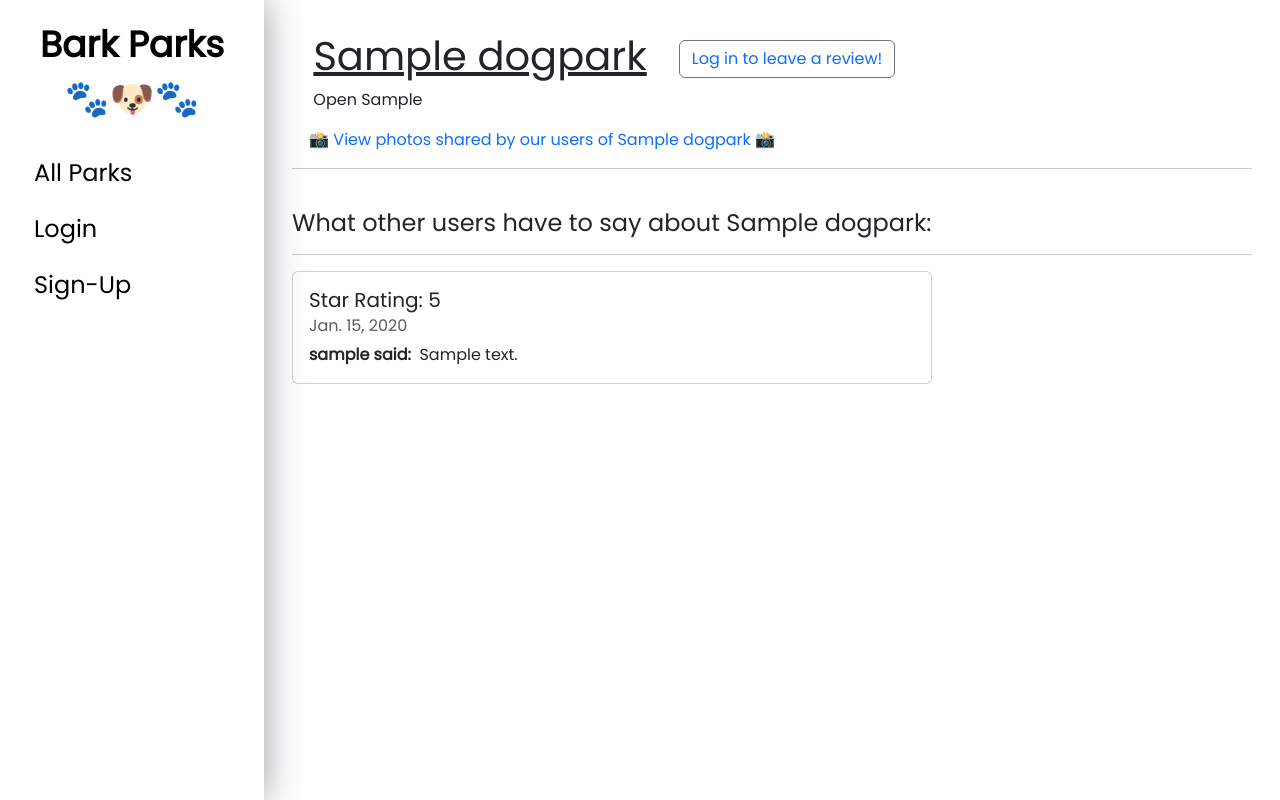
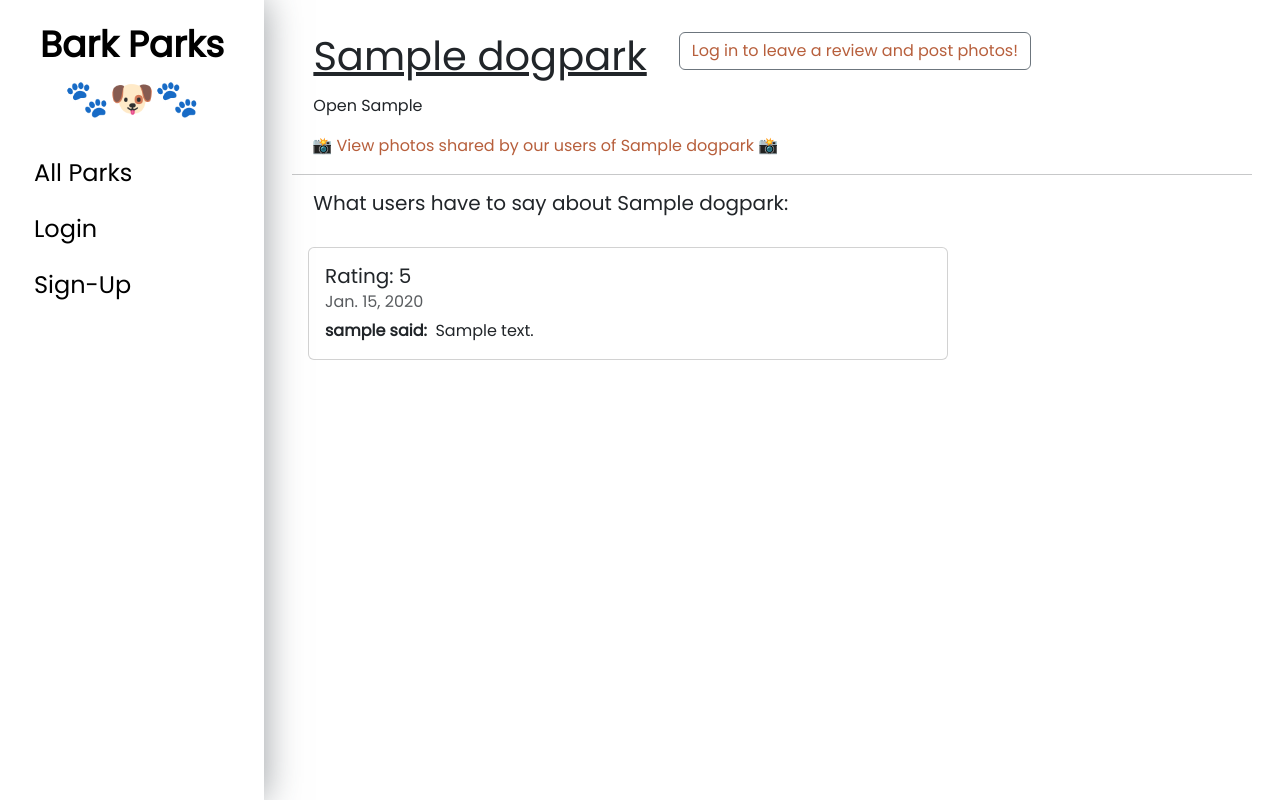
Before and after one commit to dustinowen/BarkParks, a Django app: page /parks/1/ in a window 1280 px wide. Run offline with Django 3.2, Linux system fonts and the light colour scheme; tables that the repository leaves empty hold one stand-in row (values such as "Sample post").

Commit message:
Update styling/layout

```diff
--- a/main_app/templates/parks/addpicture.html
+++ b/main_app/templates/parks/addpicture.html
@@ -32,7 +32,7 @@
   .photo-upload-form h2:after {
     content: "";
     height: 2px;
-    width: 12%;
+    width: 16%;
     background: #d4d4d4;
     position: absolute;
     top: 50%;
@@ -109,7 +109,7 @@
 <div class="photo-upload-form">
   <form method="POST" enctype="multipart/form-data">
     {% csrf_token %}
-    <h2>Upload A Photo</h2>
+    <h2>Share A Photo</h2>
     <p class="hint-text">
       Share pictures from your visit to<br />
       {{ park.name }}
--- a/main_app/templates/parks/addreview.html
+++ b/main_app/templates/parks/addreview.html
@@ -168,7 +168,7 @@
     <div class="form-group">
       <button
         type="submit"
-        class="btn btn-info btn-lg btn-block"
+        class="btn btn-dark btn-lg btn-block"
         value="Add Review"
       >
         Post
--- a/main_app/templates/parks/details.html
+++ b/main_app/templates/parks/details.html
@@ -1,33 +1,45 @@
-{% extends 'base.html' %} {% block content %} {% if user.is_authenticated %}
-
+{% extends 'base.html' %} {% block content %}
+<style>
+  a {
+    color: rgb(183, 95, 60);
+  }
+</style>
+{% if user.is_authenticated %}
+<br />
 <h1>
   &nbsp;&nbsp;<u>{{park.name}}</u> &nbsp;&nbsp;<button
     type="button"
     class="btn btn-outline-secondary"
+    style="margin-bottom: 1rem"
   >
     <a href="{% url 'addreview' park.id %}">Add A Review</a>
   </button>
-  &nbsp;&nbsp;<button type="button" class="btn btn-outline-secondary">
+  &nbsp;&nbsp;<button
+    type="button"
+    class="btn btn-outline-secondary"
+    style="margin-bottom: 1rem"
+  >
     <a href="{% url 'addphoto' park.id %}">Add A Photo</a>
   </button>
 </h1>
 &nbsp;&nbsp;&nbsp;&nbsp;&nbsp;Open {{park.hours}}
 <p></p>
+<i class="fa-solid fa-list pe-2"></i>
+
+<i class="fa-solid fa-list pe-2"></i>
+<a href="{% url 'park_pictures' park.id %}"
+  >&nbsp;📸 View photos shared by our users of {{ park.name }} 📸</a
+>
 <p></p>
+<hr />
 
-<a href="{% url 'park_pictures' park.id %}"
-  >&nbsp;&nbsp;&nbsp;&nbsp;📸 View & Share photos from your visit to {{
-  park.name }} 📸</a
->
+<h5>&nbsp;&nbsp;&nbsp;&nbsp;What users have to say about {{ park.name }}:</h5>
+<i class="fa-solid fa-list pe-2"></i>
 
-<hr />
-&nbsp;&nbsp;&nbsp;&nbsp;
-<h4>What other users have to say about {{ park.name }}:</h4>
-<hr />
 {% for review in park.reviews_set.all %}
-<div class="card" style="width: 40rem; margin-bottom: 1rem">
+<div class="card" style="width: 40rem; margin-bottom: 1rem; margin-left: 1rem">
   <div class="card-body">
-    <h5 class="card-title">Star Rating: {{ review.rating }}</h5>
+    <h5 class="card-title">Rating: {{ review.rating }}</h5>
     <h6 class="card-subtitle mb-2 text-muted">{{ review.date }}</h6>
     <p class="card-text">
       <strong>{{ review.user }} said:</strong>&nbsp; {{ review.review}}
@@ -36,35 +48,38 @@
 </div>
 
 {% endfor %} {% else %}
+
 <br />
 <h1>
   &nbsp;&nbsp;<u>{{park.name}}</u> &nbsp;&nbsp;<button
     type="button"
     class="btn btn-outline-secondary"
+    style="margin-bottom: 1rem"
   >
     <a href="{% url 'login' %}?next={{ request.path }}"
-      >Log in to leave a review!</a
+      >Log in to leave a review and post photos!</a
     >
   </button>
 </h1>
 
 &nbsp;&nbsp;&nbsp;&nbsp;&nbsp;Open {{park.hours}}
 <p></p>
+<i class="fa-solid fa-list pe-2"></i>
+
+<i class="fa-solid fa-list pe-2"></i>
+<a href="{% url 'park_pictures' park.id %}"
+  >&nbsp;📸 View photos shared by our users of {{ park.name }} 📸</a
+>
 <p></p>
+<hr />
 
-<a href="{% url 'park_pictures' park.id %}"
-  >&nbsp;&nbsp;&nbsp;&nbsp;📸 View photos shared by our users of {{ park.name }}
-  📸</a
->
+<h5>&nbsp;&nbsp;&nbsp;&nbsp;What users have to say about {{ park.name }}:</h5>
+<i class="fa-solid fa-list pe-2"></i>
 
-<hr />
-&nbsp;&nbsp;&nbsp;&nbsp;
-<h4>What other users have to say about {{ park.name }}:</h4>
-<hr />
 {% for review in park.reviews_set.all %}
-<div class="card" style="width: 40rem; margin-bottom: 1rem">
+<div class="card" style="width: 40rem; margin-bottom: 1rem; margin-left: 1rem">
   <div class="card-body">
-    <h5 class="card-title">Star Rating: {{ review.rating }}</h5>
+    <h5 class="card-title">Rating: {{ review.rating }}</h5>
     <h6 class="card-subtitle mb-2 text-muted">{{ review.date }}</h6>
     <p class="card-text">
       <strong>{{ review.user }} said:</strong>&nbsp; {{ review.review}}
--- a/main_app/templates/parks/index.html
+++ b/main_app/templates/parks/index.html
@@ -5,6 +5,9 @@
     height: 400px;
     width: 700px;
     margin: auto;
+  }
+  a {
+    color: rgb(183, 95, 60);
   }
 </style>
 
@@ -87,7 +90,7 @@
 <ul>
   {% for park in parks %}
 
-  <li><a href="{% url 'park_details' park.id %}">{{ park.name }}</a></li>
+  <li><a href="{% url 'park_details' park.id %}">▻&nbsp;{{ park.name }}</a></li>
   <p>{% endfor %}</p>
 </ul>
 
--- a/main_app/templates/registration/login.html
+++ b/main_app/templates/registration/login.html
@@ -149,7 +149,7 @@
     </div>
 
     <div class="form-group">
-      <button type="submit" class="btn btn-info btn-lg btn-block" value="login">
+      <button type="submit" class="btn btn-dark btn-lg btn-block" value="login">
         Log In
       </button>
       <input type="hidden" name="next" value="{{ request.GET.next }}" />
--- a/main_app/templates/registration/signup.html
+++ b/main_app/templates/registration/signup.html
@@ -156,7 +156,7 @@
     <div class="form-group">
       <button
         type="submit"
-        class="btn btn-info btn-lg btn-block"
+        class="btn btn-dark btn-lg btn-block"
         value="Sign up"
       >
         Sign Up
--- a/main_app/urls.py
+++ b/main_app/urls.py
@@ -4,6 +4,7 @@ from django.conf import settings
 from django.conf.urls.static import static
 
 urlpatterns = [
+
     path('', views.home, name='home'),
 
     path('parks/', views.parks_index, name='parksindex'),
@@ -30,8 +31,4 @@ urlpatterns = [
 
     path('map/', views.map, name='map'),
 
-    path('upload/', views.upload_photo, name='uploadphoto'),
-
-
-
 ] + static(settings.MEDIA_URL, document_root=settings.MEDIA_ROOT)
--- a/main_app/views.py
+++ b/main_app/views.py
@@ -74,17 +74,6 @@ def favorites(request):
 def user_profile(request):
     return render(request, 'user/profile.html')
 
-def upload_photo(request):
-    form = ImageForm(request.POST, request.FILES)
-    if request.method == 'POST':
-        if form.is_valid():
-            form.instance.user = request.user
-            form.save()
-            return redirect('user_profile')
-        else:
-            form = ImageForm()
-    return render(request, 'parks/addpicture.html', {'form': form})
-
 def add_photo(request, park_id):
     park = DogParks.objects.get(id=park_id)
     user = request.user
```
Also changed, not shown: main_app/templates/parks/pictures.html (+20 -16 lines).
